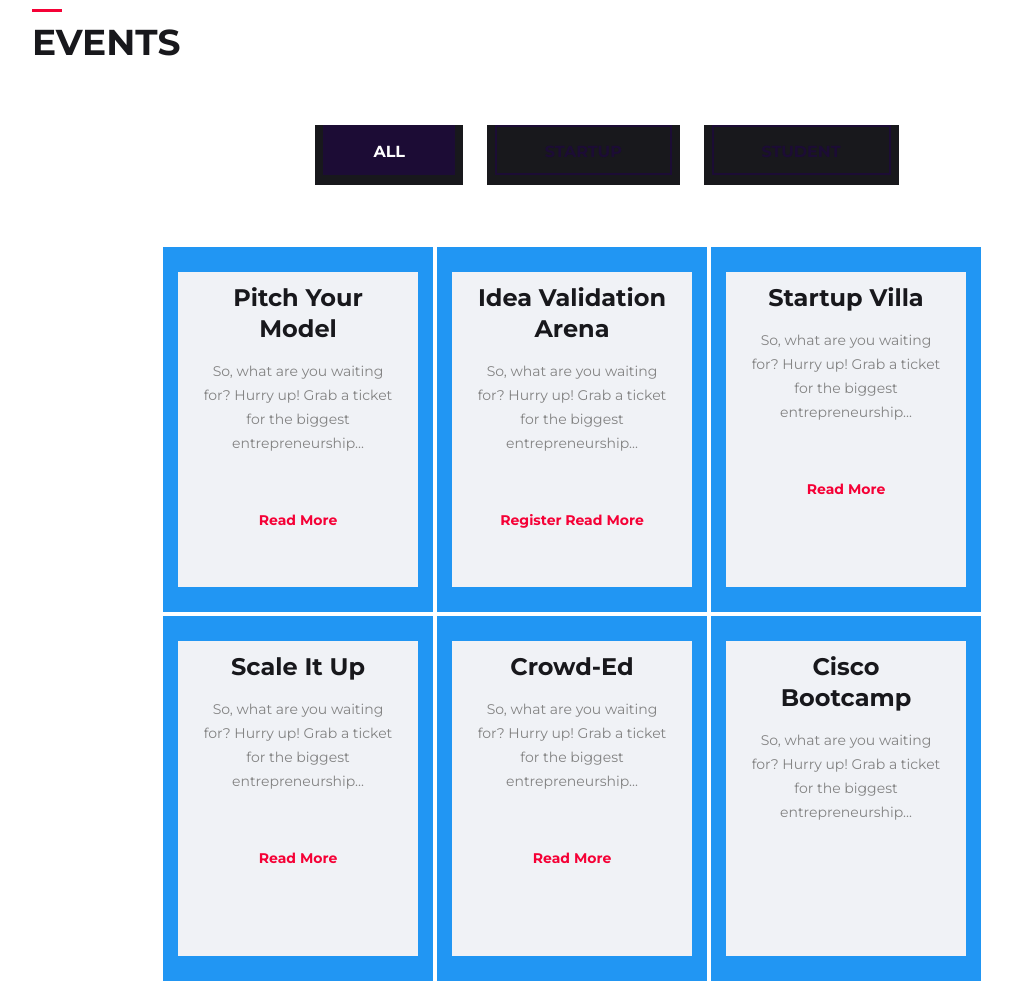
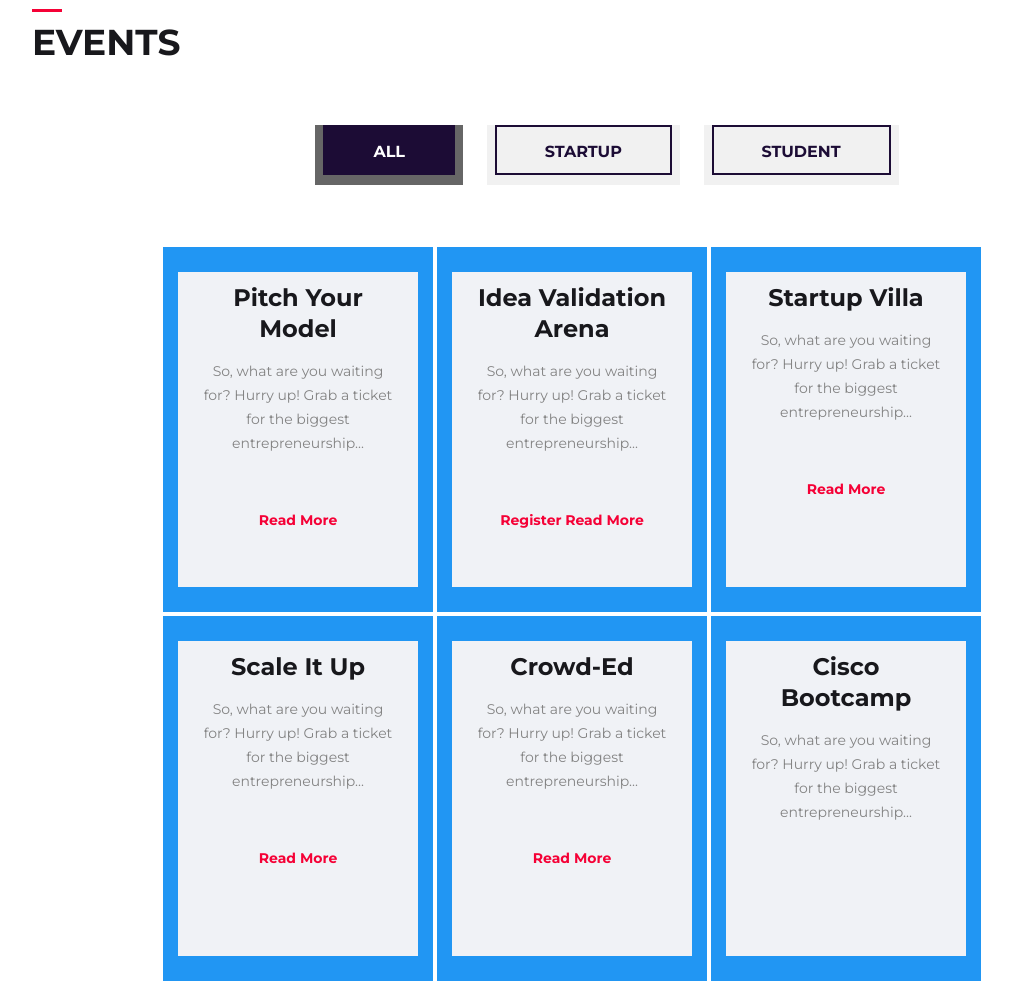
Before and after one commit to HacxS/evnto, a website: page index.html in a window 1280 px wide. Shown: the part 2380-3361 px from the top of the page, without its empty margins (53-1065 px from the left). Drawn offline with Linux system fonts and the light colour scheme; files whose address does not match are found by name.

Commit message:
Update main.css

```diff
--- a/assets/css/main.css
+++ b/assets/css/main.css
@@ -3275,3 +3275,21 @@ textarea.form-control {
 }
 
 /* Style the buttons */
+.btn {
+  border: none;
+  outline: none;
+  padding: 12px 16px;
+  background-color: #f1f1f1;
+  cursor: pointer;
+}
+
+/* Add a light grey background on mouse-over */
+.btn:hover {
+  background-color: #ddd;
+}
+
+/* Add a dark background to the active button */
+.btn.active {
+  background-color: #666;
+  color: white;
+}
```
